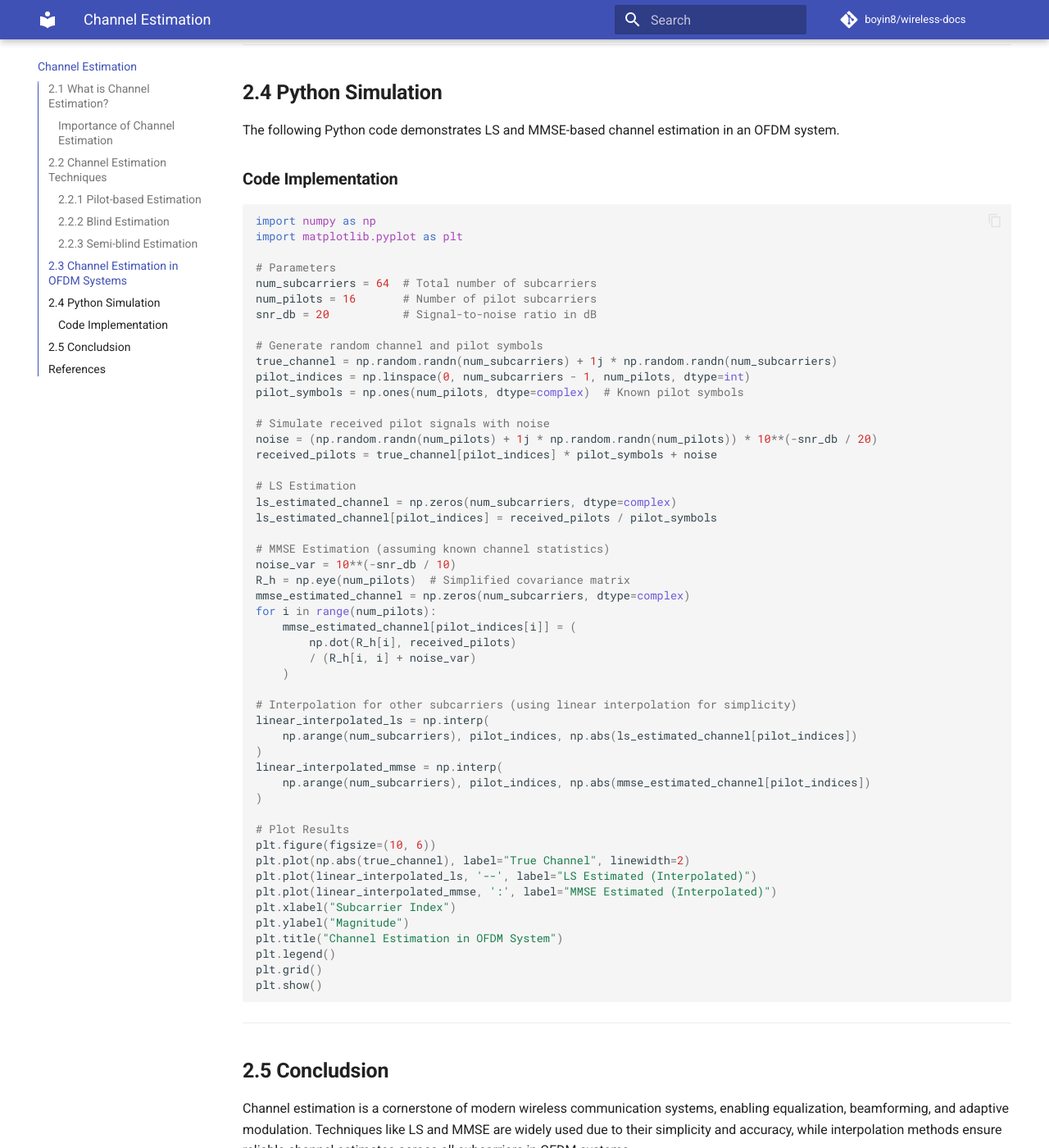
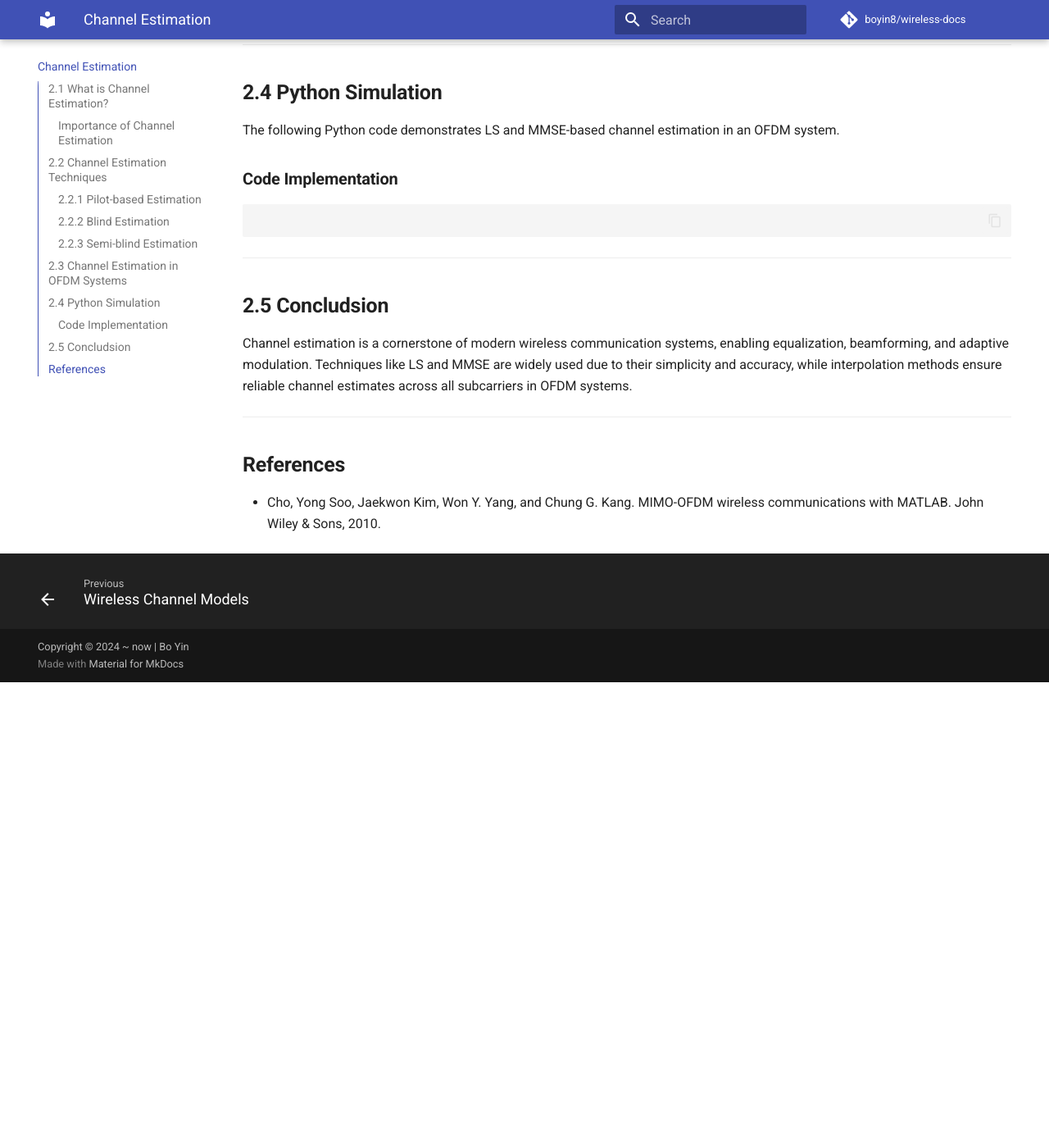
Before and after one commit to boyin8/wireless-docs, an MkDocs documentation site: the page built from docs/channel_estimation.md, in a window 1280 px wide and 1400 px high, scrolled down 2186 px. Shown: the whole window at 82% size. Built offline with MkDocs 1.6.1 and Material for MkDocs 9.7.7, drawn with Linux system fonts in a browser that asks for light colours; comment, search, counter and statistics services are not loaded; after the commit the page ends 3018 px from its top, so only the background shows below that.

Commit message:
Update channel_estimation.md

````diff
--- a/docs/channel_estimation.md
+++ b/docs/channel_estimation.md
@@ -90,56 +90,7 @@ The following Python code demonstrates LS and MMSE-based channel estimation in a
 
 ### **Code Implementation**
 ``` py
-import numpy as np
-import matplotlib.pyplot as plt
 
-# Parameters
-num_subcarriers = 64  # Total number of subcarriers
-num_pilots = 16       # Number of pilot subcarriers
-snr_db = 20           # Signal-to-noise ratio in dB
-
-# Generate random channel and pilot symbols
-true_channel = np.random.randn(num_subcarriers) + 1j * np.random.randn(num_subcarriers)
-pilot_indices = np.linspace(0, num_subcarriers - 1, num_pilots, dtype=int)
-pilot_symbols = np.ones(num_pilots, dtype=complex)  # Known pilot symbols
-
-# Simulate received pilot signals with noise
-noise = (np.random.randn(num_pilots) + 1j * np.random.randn(num_pilots)) * 10**(-snr_db / 20)
-received_pilots = true_channel[pilot_indices] * pilot_symbols + noise
-
-# LS Estimation
-ls_estimated_channel = np.zeros(num_subcarriers, dtype=complex)
-ls_estimated_channel[pilot_indices] = received_pilots / pilot_symbols
-
-# MMSE Estimation (assuming known channel statistics)
-noise_var = 10**(-snr_db / 10)
-R_h = np.eye(num_pilots)  # Simplified covariance matrix
-mmse_estimated_channel = np.zeros(num_subcarriers, dtype=complex)
-for i in range(num_pilots):
-    mmse_estimated_channel[pilot_indices[i]] = (
-        np.dot(R_h[i], received_pilots)
-        / (R_h[i, i] + noise_var)
-    )
-
-# Interpolation for other subcarriers (using linear interpolation for simplicity)
-linear_interpolated_ls = np.interp(
-    np.arange(num_subcarriers), pilot_indices, np.abs(ls_estimated_channel[pilot_indices])
-)
-linear_interpolated_mmse = np.interp(
-    np.arange(num_subcarriers), pilot_indices, np.abs(mmse_estimated_channel[pilot_indices])
-)
-
-# Plot Results
-plt.figure(figsize=(10, 6))
-plt.plot(np.abs(true_channel), label="True Channel", linewidth=2)
-plt.plot(linear_interpolated_ls, '--', label="LS Estimated (Interpolated)")
-plt.plot(linear_interpolated_mmse, ':', label="MMSE Estimated (Interpolated)")
-plt.xlabel("Subcarrier Index")
-plt.ylabel("Magnitude")
-plt.title("Channel Estimation in OFDM System")
-plt.legend()
-plt.grid()
-plt.show()
 ```
 
 ---
````
